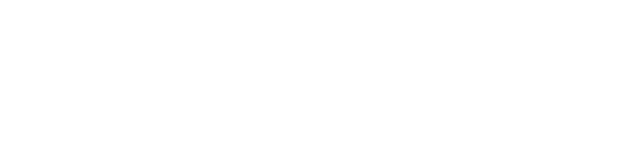
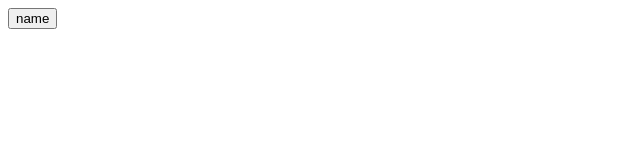
Before and after one commit to johnwickrichman/github-basic, a plain HTML site: page index.html in a window 1280 px wide. Shown: the whole page, without its empty margins (0-640 px from the left). Drawn offline with Linux system fonts and the light colour scheme.

Commit message:
add console.log() and add input field

```diff
--- a/app.js
+++ b/app.js
@@ -0,0 +1 @@
+console.log("Add 1 Line in app.js");
--- a/index.html
+++ b/index.html
@@ -8,5 +8,7 @@
 </head>
 <body>
 
+    <input type="button" value="name">
+
 </body>
 </html>
```
